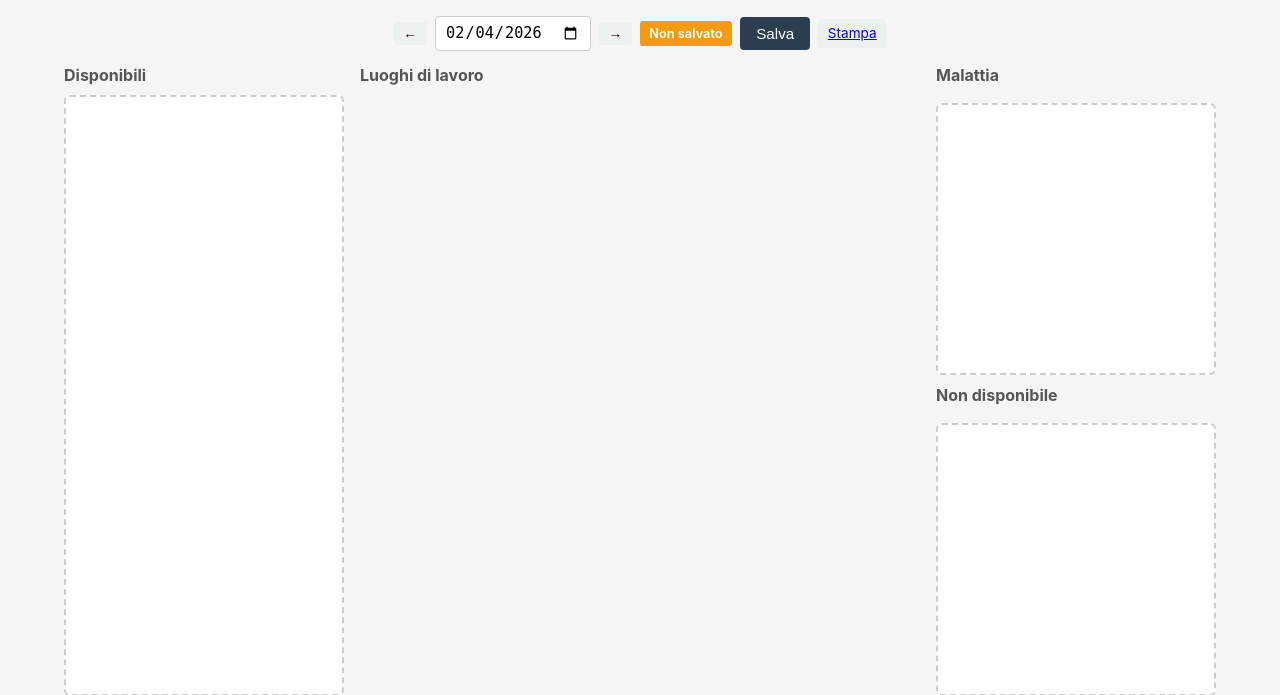
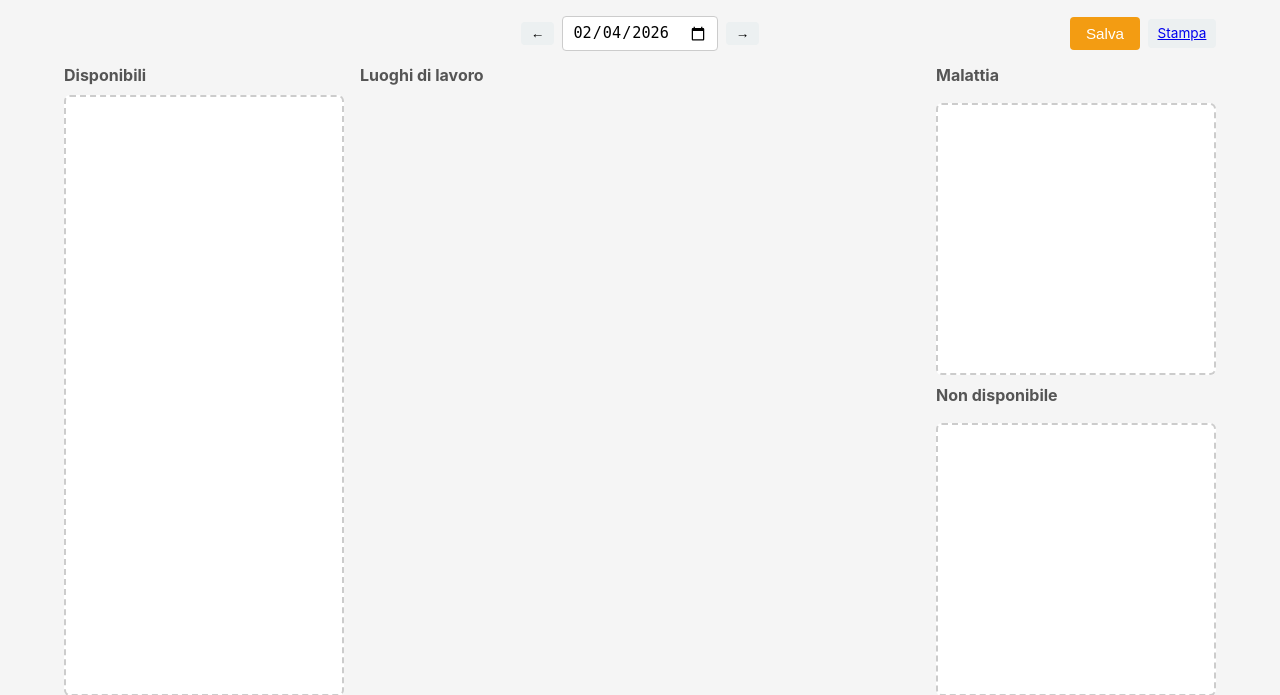
Before and after one commit to theCrius/presence-planner, a Flask app: page / in a window 1280 px wide. Shown: the part 56-751 px from the top of the page. Run offline with Flask 3, Linux system fonts and the light colour scheme; data that the repository does not hold is empty.

Commit message:
Selettore data centrato, stato sul colore del pulsante Salva
Il selettore data e' ora centrato nella vista. Salva e Stampa
sono allineati a destra. Lo stato salvato/non salvato e'
indicato dal colore del pulsante Salva (verde = salvato,
arancione = non salvato) senza testo aggiuntivo.

Co-Authored-By: Claude Opus 4.5 <noreply@anthropic.com>

```diff
--- a/static/css/style.css
+++ b/static/css/style.css
@@ -189,35 +189,45 @@ h1 {
     flex-shrink: 0;
 }
 
-.day-controls {
+.day-nav {
     display: flex;
     align-items: center;
     justify-content: center;
     gap: 0.5rem;
 }
 
-.day-status {
-    font-size: 0.8rem;
-    padding: 0.2rem 0.6rem;
-    border-radius: 3px;
-    font-weight: 600;
-}
-
-.status-saved {
-    background: #27ae60;
-    color: #fff;
-}
-
-.status-unsaved {
-    background: #f39c12;
-    color: #fff;
-}
-
-.day-controls input[type="date"] {
+.day-nav input[type="date"] {
     padding: 0.4rem 0.6rem;
     border: 1px solid #ccc;
     border-radius: 4px;
     font-size: 0.95rem;
+}
+
+.day-actions {
+    display: flex;
+    align-items: center;
+    justify-content: flex-end;
+    gap: 0.5rem;
+}
+
+#btn-save {
+    color: #fff;
+}
+
+#btn-save.status-saved {
+    background: #27ae60;
+}
+
+#btn-save.status-saved:hover {
+    background: #219a52;
+}
+
+#btn-save.status-unsaved {
+    background: #f39c12;
+}
+
+#btn-save.status-unsaved:hover {
+    background: #d68910;
 }
 
 .day-layout {
@@ -459,7 +469,7 @@ html.dark .table td {
 html.dark .form-inline input[type="text"],
 html.dark .settings-form input,
 html.dark .settings-form select,
-html.dark .day-controls input[type="date"] {
+html.dark .day-nav input[type="date"] {
     background: #1f2940;
     border-color: #3a3a5c;
     color: #e0e0e0;
--- a/static/js/main.js
+++ b/static/js/main.js
@@ -6,7 +6,6 @@ const btnSave = document.getElementById('btn-save');
 const btnPrint = document.getElementById('btn-print');
 const btnPrev = document.getElementById('btn-prev-day');
 const btnNext = document.getElementById('btn-next-day');
-const dayStatus = document.getElementById('day-status');
 const feedback = document.getElementById('save-feedback');
 const zoneAvailable = document.getElementById('zone-available');
 const zoneSick = document.getElementById('zone-sick');
@@ -234,17 +233,8 @@ function esc(str) {
 
 function setDayStatus(status) {
     daySaved = (status === 'saved');
-    dayStatus.className = 'day-status';
-    if (status === 'saved') {
-        dayStatus.textContent = 'Salvato';
-        dayStatus.classList.add('status-saved');
-    } else if (status === 'prefilled') {
-        dayStatus.textContent = 'Non salvato (pre-compilato)';
-        dayStatus.classList.add('status-unsaved');
-    } else {
-        dayStatus.textContent = 'Non salvato';
-        dayStatus.classList.add('status-unsaved');
-    }
+    btnSave.classList.remove('status-saved', 'status-unsaved');
+    btnSave.classList.add(daySaved ? 'status-saved' : 'status-unsaved');
 }
 
 function updatePrintLink() {
--- a/templates/index.html
+++ b/templates/index.html
@@ -3,15 +3,15 @@
 {% block content %}
 <div class="day-toolbar">
     <div></div>
-    <div class="day-controls">
+    <div class="day-nav">
         <button class="btn btn-small" id="btn-prev-day">&larr;</button>
         <input type="date" id="input-date">
         <button class="btn btn-small" id="btn-next-day">&rarr;</button>
-        <span class="day-status" id="day-status"></span>
-        <button class="btn btn-primary" id="btn-save">Salva</button>
+    </div>
+    <div class="day-actions">
+        <button class="btn" id="btn-save">Salva</button>
         <a class="btn btn-small" id="btn-print" href="#" target="_blank">Stampa</a>
     </div>
-    <div></div>
 </div>
 
 <div class="day-layout">
```
